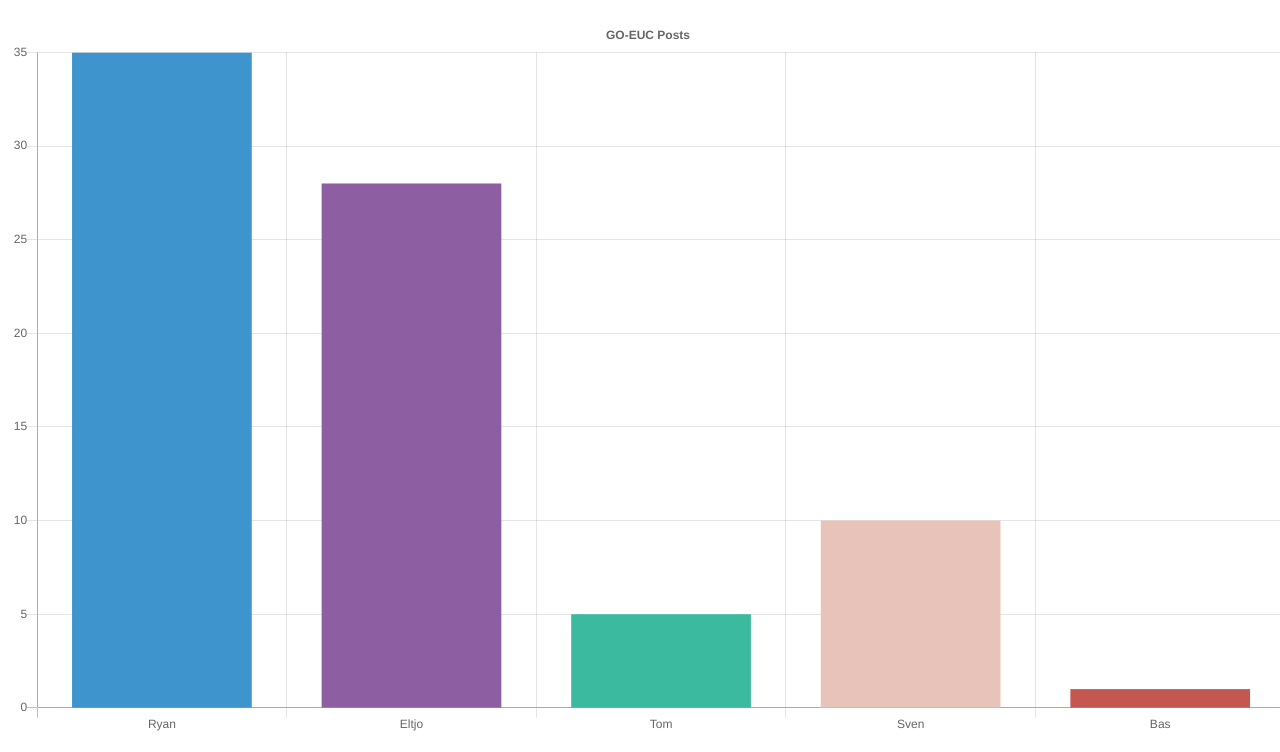
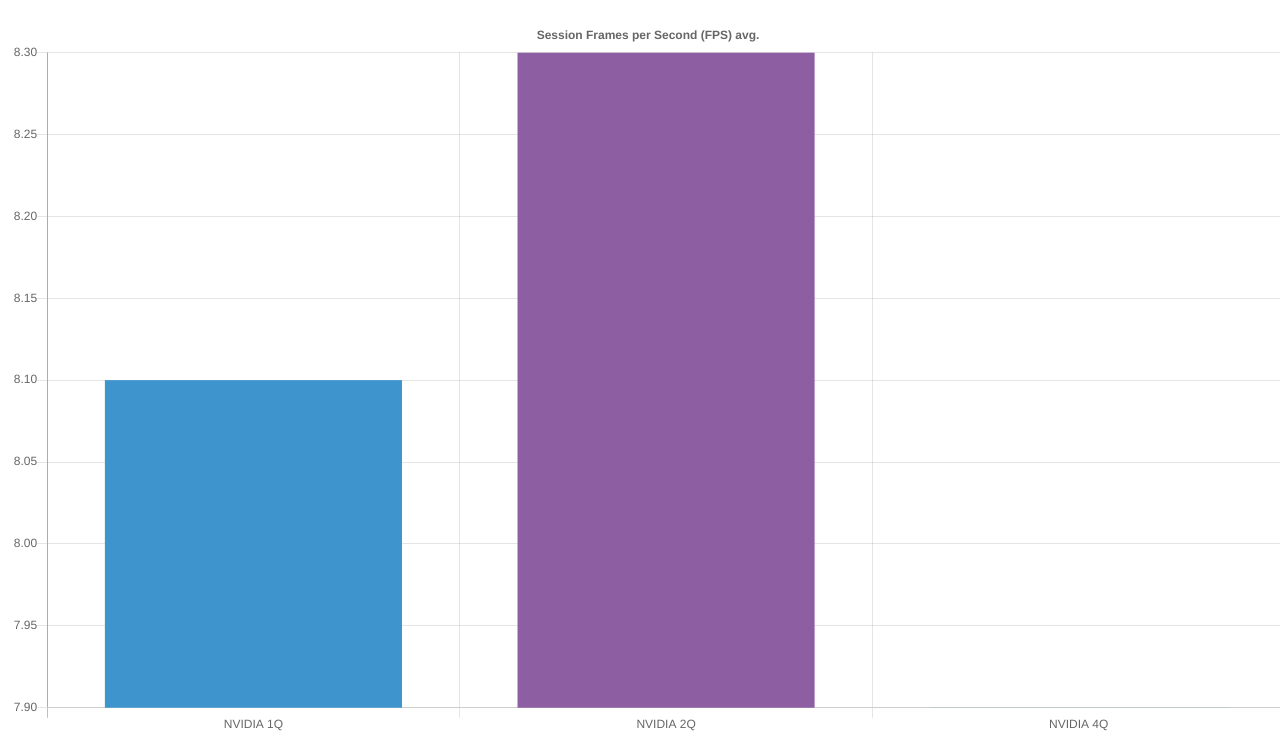
Before and after one commit to RyanBijkerk/chart-demo, a plain HTML site: page index.html in a window 1280 px wide. Shown: the part 48-800 px from the top of the page. Drawn offline with nearby package versions, Linux system fonts and the light colour scheme.

Commit message:
Trying to recreate a chart

```diff
--- a/data.json
+++ b/data.json
@@ -1,24 +1,17 @@
 {
+    "title": "Session Frames per Second (FPS) avg.",
     "data": [
     {
-        "name": "Ryan",
-        "posts": 35
+        "name": "NVIDIA 1Q",
+        "posts": 8.1
     },
     {
-        "name": "Eltjo",
-        "posts": 28
+        "name": "NVIDIA 2Q",
+        "posts": 8.3
     },
     {
-        "name": "Tom",
-        "posts": 5
-    },
-    {
-        "name": "Sven",
-        "posts": 10
-    },
-    {
-        "name": "Bas",
-        "posts": 1
+        "name": "NVIDIA 4Q",
+        "posts": 7.9
     }
     ]
 }
--- a/index.html
+++ b/index.html
@@ -26,6 +26,9 @@
     function createChart(json) {
         console.log("function...");
         console.log(json);
+
+        var title = json.title
+
         var labels = json.data.map(function(e) {
         return e.name;
         });
@@ -41,7 +44,7 @@
             labels: labels,
             datasets: [
                 {
-                label: "GO-EUC Posts",
+                label: title,
                 backgroundColor: ["#3e95cd", "#8e5ea2","#3cba9f","#e8c3b9","#c45850"],
                 data: data
                 }
@@ -51,7 +54,7 @@
             legend: { display: false },
             title: {
                 display: true,
-                text: 'GO-EUC Posts'
+                text: title
             }
             }
         });
```
